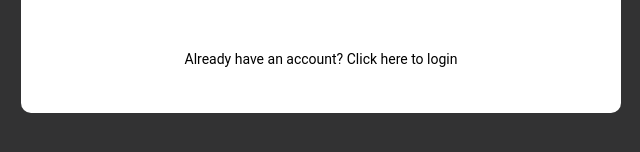
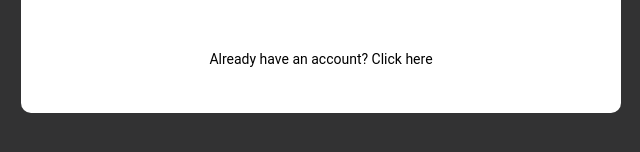
Before and after one commit to MoritzGeorgy95/Contact-Form, a plain HTML site: page index.html in a window 1280 px wide. Both pictures are taken after a click on the element "No account yet? Register here". Shown: the part 554-706 px from the top of the page, 319-959 px from the left. Drawn offline with nearby package versions, Linux system fonts and the light colour scheme.

Commit message:
Update index.html

```diff
--- a/index.html
+++ b/index.html
@@ -71,7 +71,7 @@
                 <input type="button" value="Next" class="formbutton nextbutton">
             </div>
             <div class="textlink previousbutton">
-                <p>Already have an account? Click here to login</p>
+                <p>Already have an account? Click here</p>
             </div>
 
 
```
